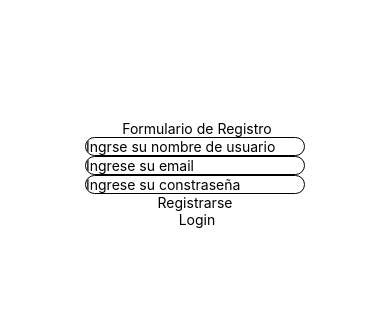
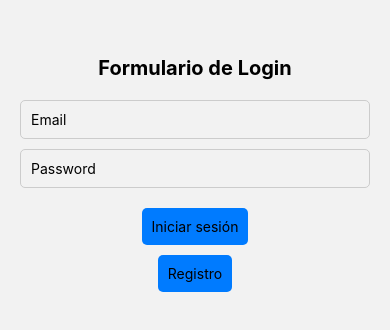
Before and after one commit to vlaplume/prog3-SLW, a React Native app: screen /HomeMenu in a window 390 px wide. Shown: the part 248-578 px from the top of the page. Built offline with nearby package versions, Linux system fonts and the light colour scheme; no server answers.

Commit message:
arreglo registro y navigation

```diff
--- a/App.js
+++ b/App.js
@@ -29,12 +29,12 @@ export default class App extends Component {
       <NavigationContainer>
         <Stack.Navigator>
           {
-            this.state.logueado ?
-            <Stack.Screen name="Login" component={Login} options={{ headerShown: false }} /> :
+            this.state.logueado === false ?
             <Stack.Group>
+              <Stack.Screen name="Login" component={Login} options={{ headerShown: false }} />
               <Stack.Screen name="Register" component={Register} options={{ headerShown: false }} />
-              <Stack.Screen name="Login" component={Login} options={{ headerShown: false }} />
-            </Stack.Group>
+            </Stack.Group> :
+            <Stack.Screen name="HomeMenu" component={HomeMenu} options={{ headerShown: false }} />
           }
         </Stack.Navigator>
       </NavigationContainer>
--- a/src/screens/Register.js
+++ b/src/screens/Register.js
@@ -14,12 +14,6 @@ export default class Register extends Component {
     }
   }
 
-  componentDidMount() {
-    if (auth.currentUser !== null) {
-      this.props.navigation.navigate("Login")
-    }
-  }
-
   registrarUsuario(email, password, username) {
     if (email === "" || password === "" || username === "") {
       this.setState({
@@ -27,30 +21,33 @@ export default class Register extends Component {
       })
       return
     }
-    auth.createUserWithEmailAndPassword(email, password)
+
+    if (password.length < 6) {
+      this.setState({
+        error: "La contraseña debe tener al menos 6 caracteres."
+      })
+      return
+    }
+
+    auth.createUserWithEmailAndPassword(email, password) // Cuando se crea el usuario se inicia sesión automáticamente (por defecto)
       .then(res => {
         db.collection("users").add({ Owner: email, Username: username, })
           .then(() => {
-            this.setState({
-              email: "",
-              password: "",
-              username: "",
-              error: "",
-            })
+            auth.signOut();
+            this.props.navigation.navigate("Login");
           })
           .catch(error => {
             this.setState({
               error: error.message
             })
           })
-
       })
   }
 
   render() {
     return (
       <View style={styles.container}>
-        <Text style={styles.heading}> Formulario de Registro</Text>
+        <Text style={styles.heading}>Formulario de Registro</Text>
 
         <TextInput style={styles.input}
           keyboardType='default'
```
